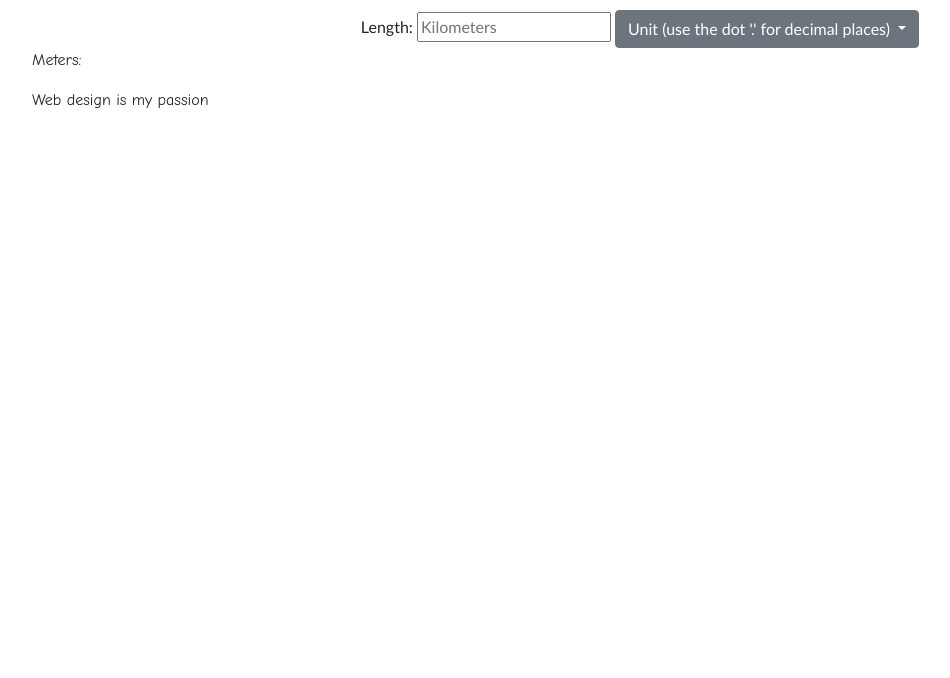
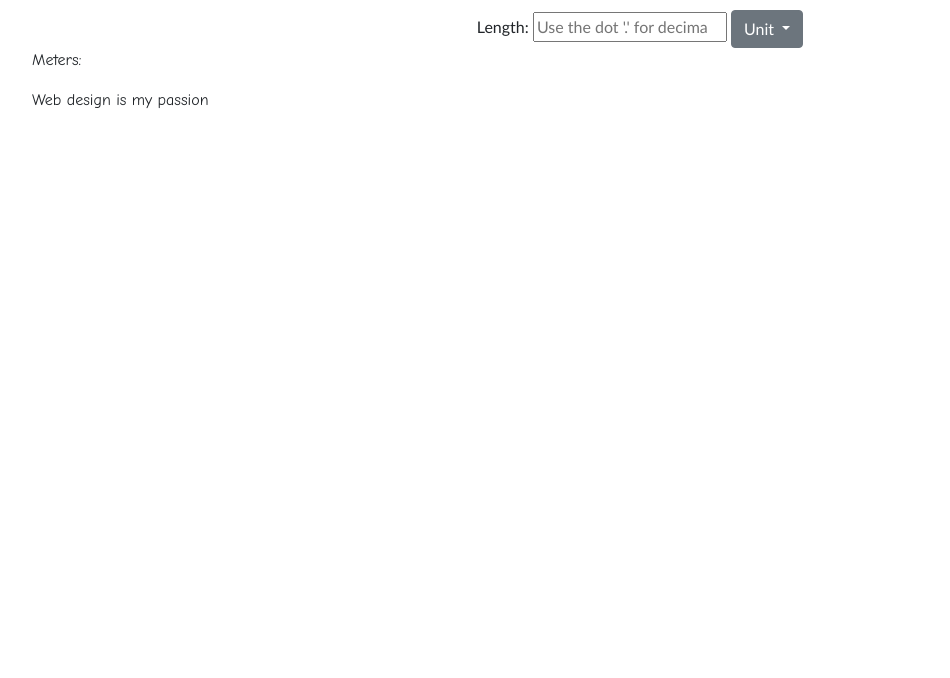
Before and after one commit to vietanh00/useless_conversion, a plain HTML site: page index.html in a window 1280 px wide. Shown: the part 122-800 px from the top of the page, without its empty margins (32-982 px from the left). Drawn offline with nearby package versions, Linux system fonts and the light colour scheme.

Commit message:
update input placeholder

```diff
--- a/index.html
+++ b/index.html
@@ -17,11 +17,11 @@
     <div class="conversion" id="block_container">
         <div id="block1">
             <label>Length:  </label>
-            <input id="inputKm" type="number" placeholder="Kilometers" oninput="KmtoMConverter(this.value)" onchange="KmtoMConverter(this.value)">
+            <input id="inputKm" type="number" placeholder="Use the dot '.' for decimal places" oninput="KmtoMConverter(this.value)" onchange="KmtoMConverter(this.value)">
         </div>
         <div class="dropdown" id="block2">
             <button class="btn btn-secondary dropdown-toggle" type="button" id="dropdownMenu2" data-toggle="dropdown" aria-haspopup="true" aria-expanded="false">
-            Unit (use the dot '.' for decimal places)
+            Unit
             </button>
             <div class="dropdown-menu" aria-labelledby="dropdownMenu2">
             <button class="dropdown-item" type="button">kilometer (km)</button>
```
